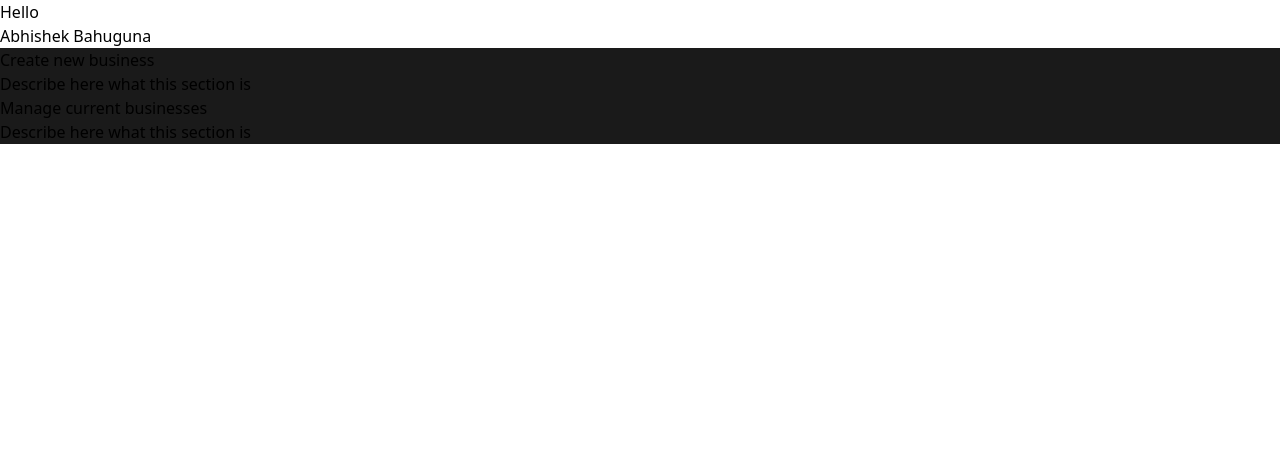
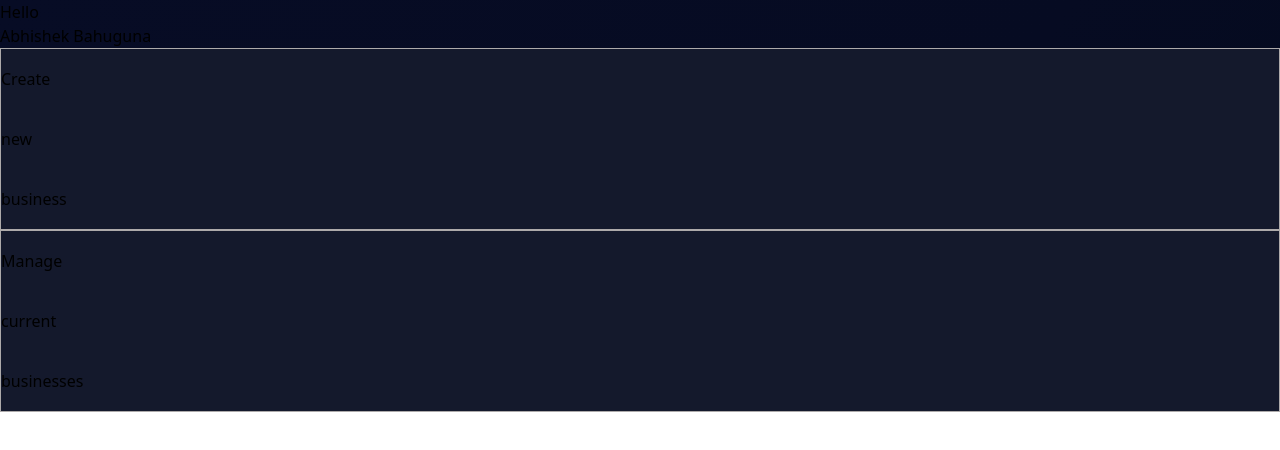
Before and after one commit to pearlorganisation/TajeerAi, a React (Vite) app: page /dashboard in a window 1280 px wide. Shown: the top 450 px of the page. Built offline with nearby package versions, Linux system fonts and the light colour scheme.

Commit message:
dashboard cards updated

```diff
--- a/src/pages/Dashboard/Dashboard.jsx
+++ b/src/pages/Dashboard/Dashboard.jsx
@@ -1,28 +1,44 @@
-import React from 'react'
-import style from './style.module.css'
+import React from "react";
+import style from "./style.module.css";
 
 const Dashboard = () => {
+  const contentData = [
+    {
+      title: "Create new business",
+      desc: "",
+    },
+    {
+      title: "Manage current businesses",
+      desc: "",
+    },
+  ];
+
   return (
-        <div className='bg-gray-900 min-h-dvh w-full font-sans'>
-            <div className='container mx-auto py-10 space-y-4 text-gray-50'>
-                <div className='text-2xl font-medium'>
+    <div className={`${style.gradientBg} min-h-dvh w-full px-2 font-sans`}>
+      <div className="container mx-auto py-10 px-2 text-gray-50 flex flex-col gap-2 md:gap-6">
+        <div className="text-2xl font-medium">
           <p>Hello</p>
           <p>Abhishek Bahuguna</p>
         </div>
-                {
-                    [{ title: "Create new business", desc: 'Describe here what this section is' }, { title: 'Manage current businesses', desc: 'Describe here what this section is' }]?.map(item => {
-                        return <div className={style.card}>
-                            <div class={`${style.card2} group overflow-hidden bg-gray-900  border px-6 py-4 rounded-md cursor-pointer`}>
-                                <p className='text-2xl md:text-3xl lg:text-4xl'> {item?.title}</p>
-                                <p className='text-lg'>{item?.desc}</p>
+        <div className="flex flex-row flex-wrap gap-3 justify-between">
+          {contentData?.map((item) => {
+            return (
+              <div
+                class={`${style.card2} group overflow-hidden  px-6 py-4 rounded-md cursor-pointer w-full md:w-[47%] h-[300px]`}
+              >
+                <p className="text-3xl md:text-4xl lg:text-5xl text-wrap font-extrabold" style={{wordSpacing: "100vw", lineHeight: "60px"}}>
+                  {" "}
+                  {item?.title}
+                </p>
+                <p className="text-lg">{item?.desc}</p>
                 <div class="relative z-10 flex flex-col justify-between before:absolute before:-left-4 before:-top-16 before:h-28 before:w-28 before:rounded-full before:border-8 before:bg-transparent before:opacity-10 before:blur-none before:duration-700 group-hover:before:left-48  group-hover:before:scale-125 group-hover:before:blur"></div>
               </div>
-                        </div>
-                    })
-                }
+            );
+          })}
         </div>
       </div>
-    )
-}
+    </div>
+  );
+};
 
-export default Dashboard
+export default Dashboard;
--- a/src/pages/Dashboard/style.module.css
+++ b/src/pages/Dashboard/style.module.css
@@ -1,20 +1,50 @@
-.card {
-  background-image: linear-gradient(163deg, #00ff75 0%, #3700ff 100%);
-  border-radius: 15px;
+:root {
+  --gray-border: rgb(173, 170, 170);
+  --gradient-1: #070c25;
+  --gradient-2: #060b22;
+  --gradient-3: #040a1e;
+
+
+}
+
+.gradientBg {
+  background: linear-gradient(128deg, var(--gradient-1) 0%, var(--gradient-2) 67%, var(--gradient-3) 99%);
+}
+
+/* .card {
+  background-color: white;
+  border-radius: 8px;
   transition: all 0.3s;
 }
 
-.card2 {
-  background-color: #1a1a1a;
+.card:hover  {
+  transform: scale(1.006)
+} */
 
-  transition: all 0.2s;
+
+/* .cardGradient1 {
+  background: linear-gradient(145deg, rgba(20,25,44,1) 0%, rgba(33,38,55,1) 59%, rgba(1,73,88,1) 100%);
 }
 
-.card2:hover {
-  border-radius: 15px;
+.cardGradient2 {
+  background: linear-gradient(145deg, rgba(20,25,44,1) 0%, rgba(33,38,55,1) 59%, rgba(1,73,88,1) 100%);
+} */
+
+.card2 {
+  /* border-radius: 8px; */
+  background: #14192c;
+  /* background: linear-gradient(145deg, #14192c 0%, #14192c 38%, #14192c 65%, #14192c 100%); */
+  border: solid var(--gray-border);
+  border-width: thin;
+  transition: all 0.3s;
 }
 
+.card2:hover{
+  background: linear-gradient(145deg, rgba(20,25,44,1) 0%, rgba(33,38,55,1) 38%, rgba(17,40,56,1) 65%, rgba(1,73,88,1) 100%);
+  transform: scale(1.005);
+}
+/*
 .card:hover {
   padding: 1px;
   box-shadow: 0px 0px 30px 1px rgba(0, 255, 117, 0.3);
-}
+} */
```
Lines whose indentation alone changed are shown as unchanged.
